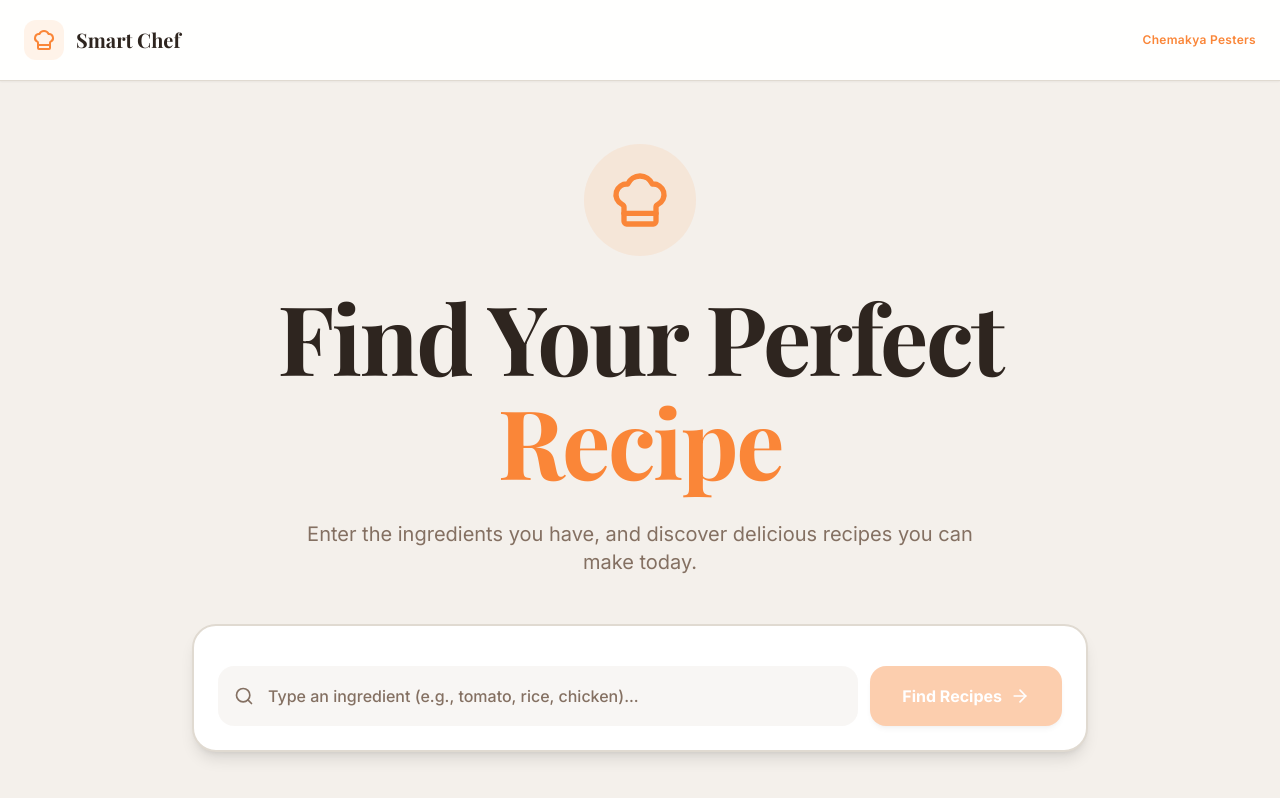
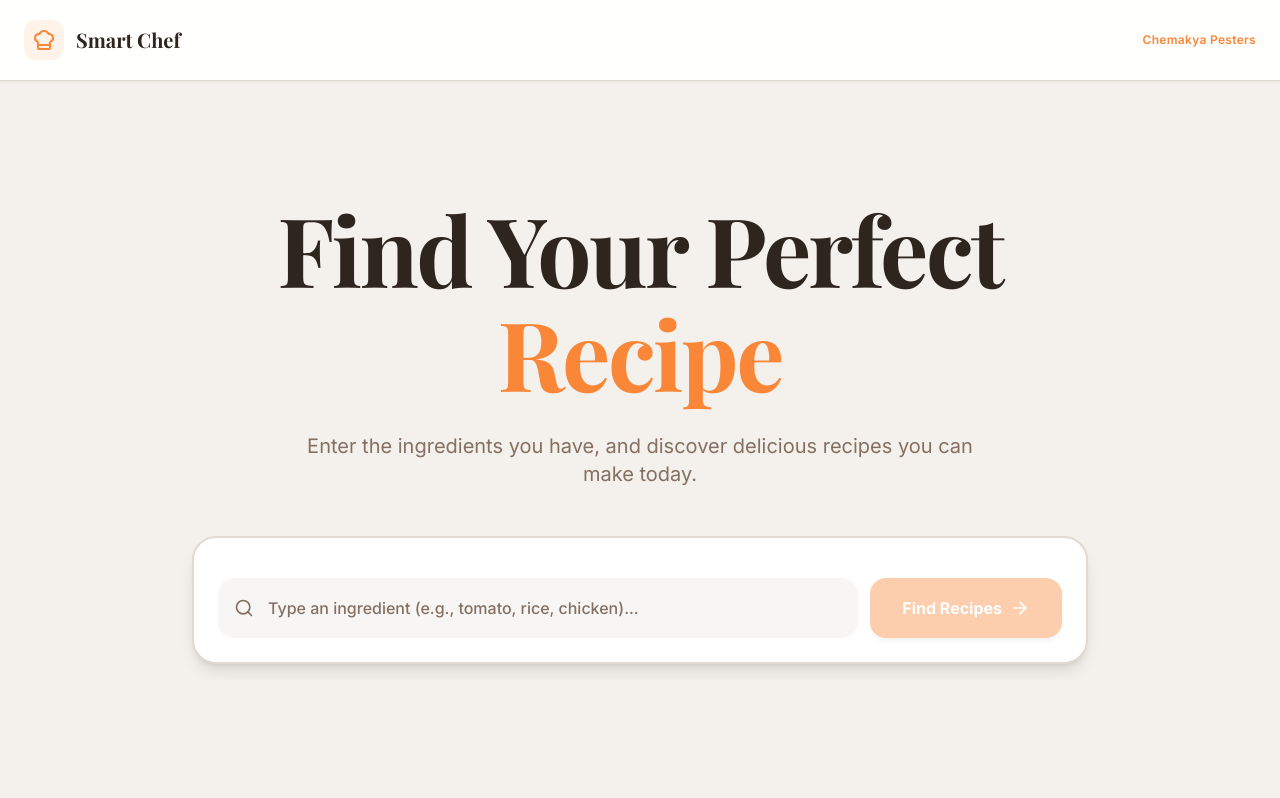
Before and after one commit to Thanas-R/Smart-Chef, a React (Vite) app: page / in a window 1280 px wide. Shown: the top 798 px of the page. Built offline with nearby package versions, Linux system fonts and the light colour scheme; the HTML template or start-up script is replaced by a standard one.

Commit message:
Visual edit in Lovable
Edited UI in Lovable

```diff
--- a/src/components/Hero.tsx
+++ b/src/components/Hero.tsx
@@ -1,26 +1,21 @@
 import { IngredientPicker } from "./IngredientPicker";
 import { ChefHat } from "lucide-react";
-
 interface HeroProps {
   selectedIngredients: string[];
   onIngredientsChange: (ingredients: string[]) => void;
   onSearch: () => void;
 }
-
 export const Hero = ({
   selectedIngredients,
   onIngredientsChange,
-  onSearch,
+  onSearch
 }: HeroProps) => {
-  return (
-    <div className="min-h-screen flex items-center justify-center px-4 pt-24 pb-16">
+  return <div className="min-h-screen flex items-center justify-center px-4 pt-24 pb-16">
       {/* Content */}
       <div className="w-full max-w-6xl mx-auto text-center space-y-12 py-12">
         <div className="space-y-8 animate-fade-in">
           <div className="flex justify-center">
-            <div className="bg-primary/10 p-6 rounded-full">
-              <ChefHat className="w-16 h-16 text-primary" />
-            </div>
+
           </div>
           <h1 className="text-5xl md:text-7xl lg:text-8xl font-serif font-bold tracking-tight leading-tight text-foreground">
             Find Your Perfect
@@ -31,12 +26,7 @@ export const Hero = ({
           </p>
         </div>
 
-        <IngredientPicker
-          selectedIngredients={selectedIngredients}
-          onIngredientsChange={onIngredientsChange}
-          onSearch={onSearch}
-        />
+        <IngredientPicker selectedIngredients={selectedIngredients} onIngredientsChange={onIngredientsChange} onSearch={onSearch} />
       </div>
-    </div>
-  );
+    </div>;
 };
```
